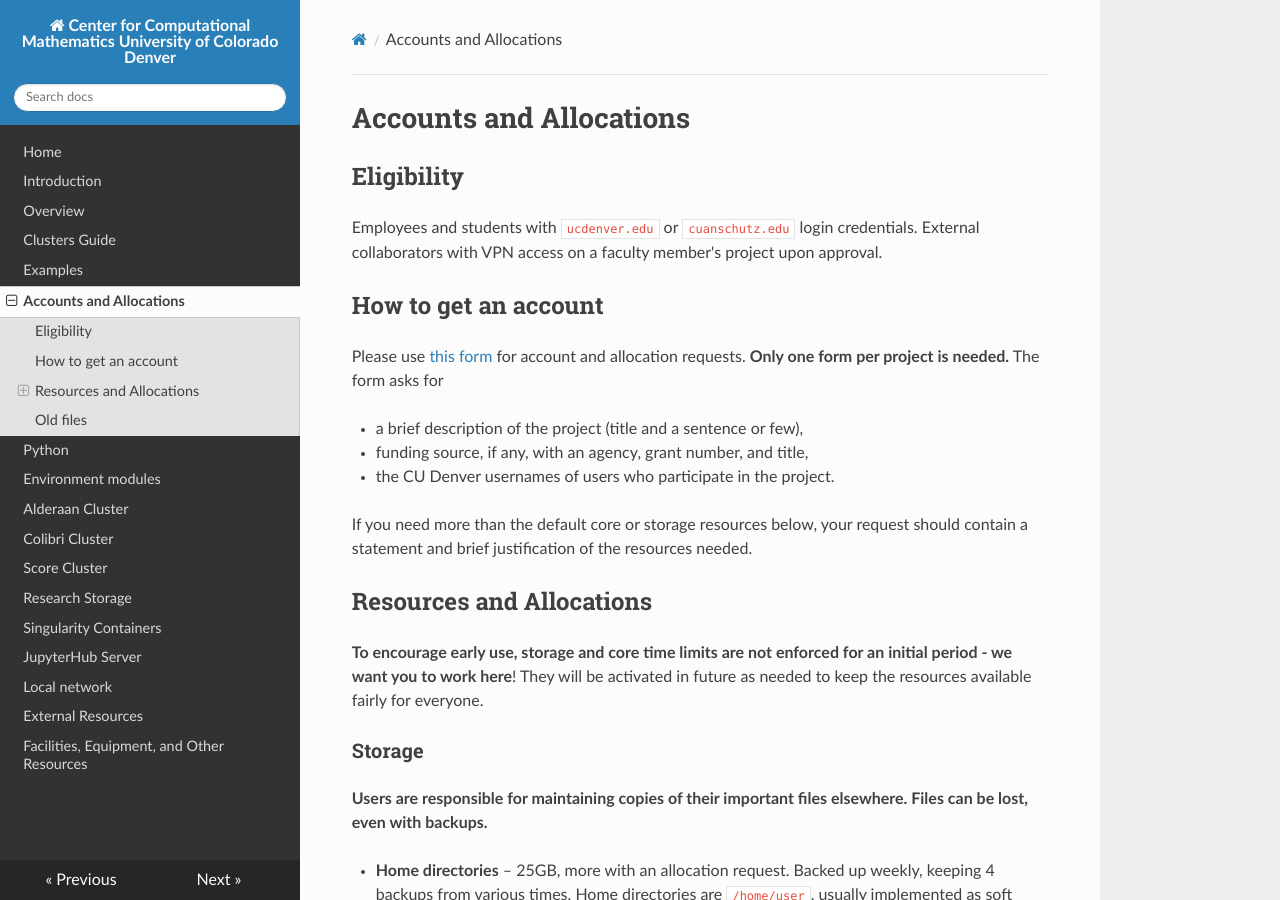
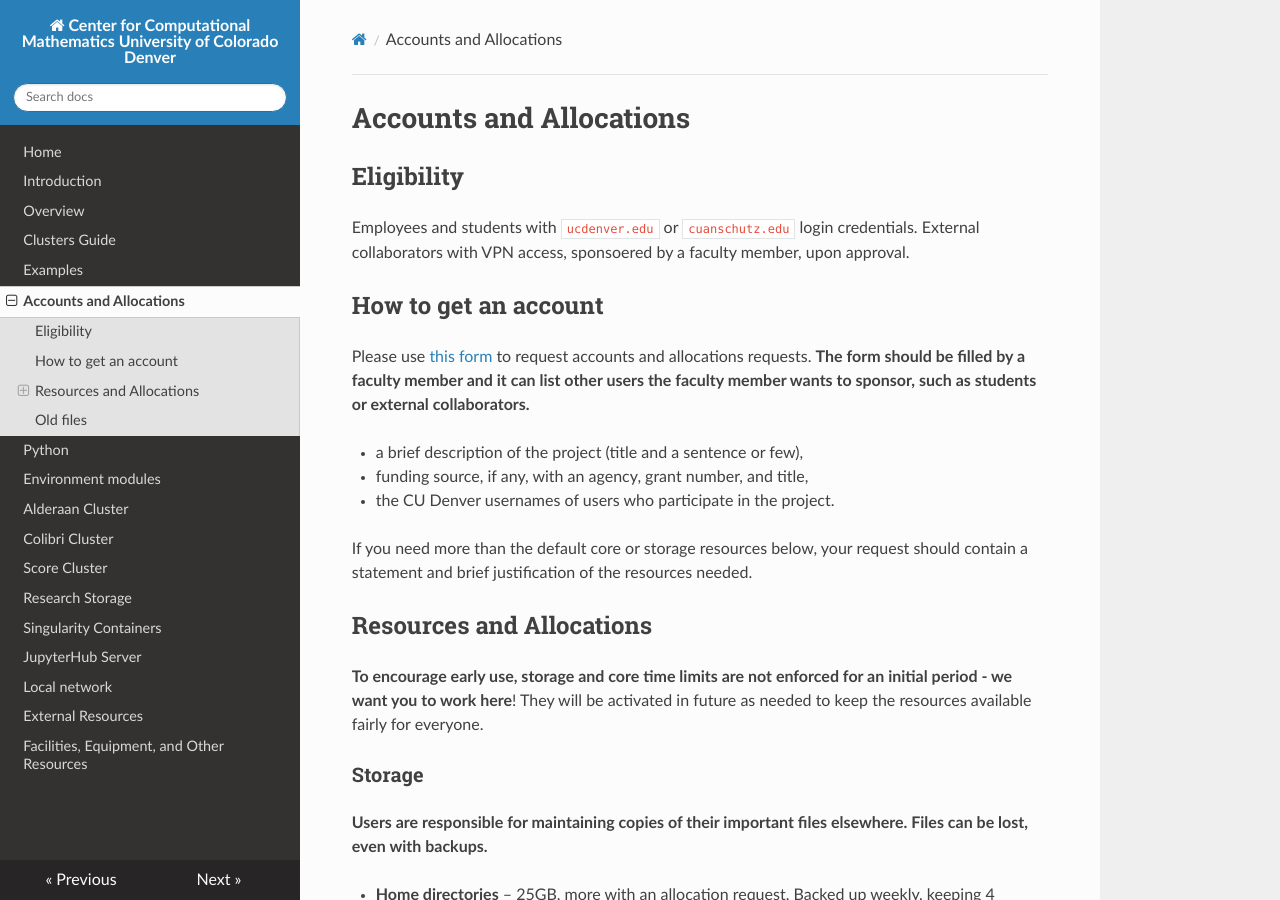
Before and after one commit to ccmucdenver/ccm-docs, an MkDocs documentation site: the page built from docs/accounts.md, in a window 1280 px wide and 900 px high. Built offline with MkDocs 1.6.1, drawn with Linux system fonts in a browser that asks for light colours; nearby versions of some CDN libraries.

Commit message:
Update accounts.md
faculty member sponsors users

```diff
--- a/docs/accounts.md
+++ b/docs/accounts.md
@@ -1,12 +1,12 @@
 # Accounts and Allocations
 ## Eligibility
 Employees and students with `ucdenver.edu` or `cuanschutz.edu` login credentials.
-External collaborators with VPN access on a faculty member's project
+External collaborators with VPN access, sponsoered by a faculty member,
 upon approval.
 
 ## How to get an account
 
-Please use [this form](https://forms.office.com/r/GQ9ef7ei4i) for account and allocation requests. **Only one form per project is needed.** The form asks for
+Please use [this form](https://forms.office.com/r/GQ9ef7ei4i) to request accounts and allocations requests. **The form should be filled by a faculty member and it can list other users the faculty member wants to sponsor, such as students or external collaborators.**
 
 * a brief description of the project (title and a sentence or few),
 * funding source, if any, with an agency, grant number, and title,
```
